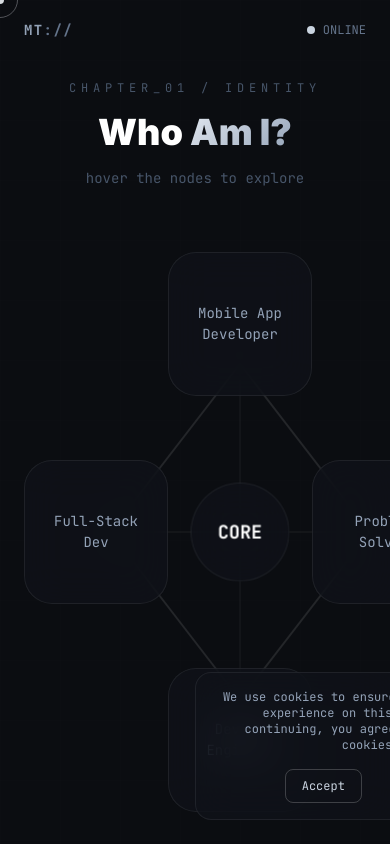
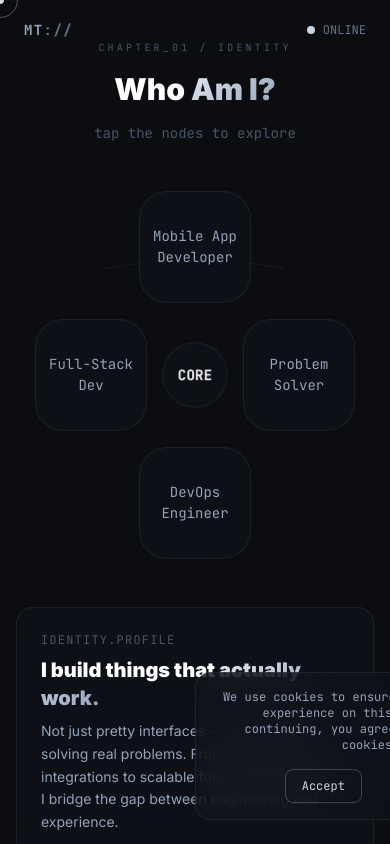
Before and after one commit to metur100/Medin, a Next.js app: page / in a window 390 px wide. Both pictures are taken after a click on the button "INITIALIZE EXPERIENCE". Shown: the top 844 px of the page. Built offline with nearby package versions, Linux system fonts and the light colour scheme.

Commit message:
Fix responsive identity

```diff
--- a/src/components/identity/IdentitySection.tsx
+++ b/src/components/identity/IdentitySection.tsx
@@ -1,6 +1,6 @@
 "use client";
 
-import { useRef, useState } from "react";
+import { useEffect, useRef, useState } from "react";
 import { motion, AnimatePresence, useInView } from "framer-motion";
 
 const STORIES: Record<string, { title: string; desc: string; tags: string[] }> = {
@@ -60,37 +60,81 @@ const NODES = [
   },
 ];
 
+function useIsCompact(breakpoint = 992) {
+  const [isCompact, setIsCompact] = useState(false);
+
+  useEffect(() => {
+    const onResize = () => setIsCompact(window.innerWidth < breakpoint);
+    onResize();
+    window.addEventListener("resize", onResize);
+    return () => window.removeEventListener("resize", onResize);
+  }, [breakpoint]);
+
+  return isCompact;
+}
+
 function NodeCard({
   node,
   active,
   inView,
   index,
   setActive,
+  isCompact,
 }: {
   node: (typeof NODES)[number];
   active: string | null;
   inView: boolean;
   index: number;
   setActive: (id: string | null) => void;
+  isCompact: boolean;
 }) {
   const isActive = active === node.id;
+  const sizeClass = isCompact
+    ? "w-28 h-28 sm:w-32 sm:h-32"
+    : "w-36 h-36 md:w-40 md:h-40";
+
+  const handleActivate = () => {
+    if (isCompact) {
+      setActive(isActive ? null : node.id);
+    }
+  };
+
+  const handleHoverStart = () => {
+    if (!isCompact) setActive(node.id);
+  };
+
+  const handleHoverEnd = () => {
+    if (!isCompact) setActive(null);
+  };
+
+  const handleKeyDown = (e: React.KeyboardEvent<HTMLDivElement>) => {
+    if (e.key === "Enter" || e.key === " ") {
+      e.preventDefault();
+      setActive(isActive ? null : node.id);
+    }
+  };
 
   return (
     <motion.div
       initial={{ opacity: 0, scale: 0.85 }}
       animate={inView ? { opacity: 1, scale: 1 } : {}}
       transition={{
-        delay: 0.2 + index * 0.1,
+        delay: 0.15 + index * 0.08,
         type: "spring",
         stiffness: 180,
       }}
-      whileHover={{ scale: 1.06 }}
-      onHoverStart={() => setActive(node.id)}
-      onHoverEnd={() => setActive(null)}
-      className="relative z-20"
+      whileHover={!isCompact ? { scale: 1.06 } : undefined}
+      onHoverStart={handleHoverStart}
+      onHoverEnd={handleHoverEnd}
+      onClick={handleActivate}
+      role="button"
+      tabIndex={0}
+      aria-pressed={isActive}
+      onKeyDown={handleKeyDown}
+      className="relative z-20 select-none"
     >
       <div
-        className="relative w-36 h-36 md:w-40 md:h-40 rounded-[28px] glass flex flex-col items-center justify-center gap-1 cursor-pointer transition-all duration-300"
+        className={`relative ${sizeClass} rounded-[28px] glass flex flex-col items-center justify-center gap-1 cursor-pointer transition-all duration-300`}
         style={{
           borderColor: isActive ? node.color : "rgba(255,255,255,0.07)",
           borderWidth: "1px",
@@ -101,7 +145,7 @@ function NodeCard({
         {node.label.map((line) => (
           <span
             key={line}
-            className="font-mono text-sm md:text-base text-slate-400 text-center leading-tight block"
+            className="font-mono text-sm md:text-base text-slate-400 text-center leading-tight block pointer-events-none"
           >
             {line}
           </span>
@@ -121,10 +165,35 @@ function NodeCard({
   );
 }
 
+function CoreButton({
+  reset,
+  compact,
+}: {
+  reset: () => void;
+  compact: boolean;
+}) {
+  return (
+    <motion.div animate={{ scale: [1, 1.05, 1] }} transition={{ duration: 3, repeat: Infinity }}>
+      <button
+        type="button"
+        onClick={reset}
+        className={`rounded-full glass border border-white/10 flex items-center justify-center cursor-pointer ${
+          compact ? "w-16 h-16 sm:w-20 sm:h-20" : "w-24 h-24 md:w-28 md:h-28"
+        }`}
+      >
+        <span className={`font-mono font-bold text-white ${compact ? "text-sm sm:text-base" : "text-lg"}`}>
+          CORE
+        </span>
+      </button>
+    </motion.div>
+  );
+}
+
 export default function IdentitySection() {
   const [active, setActive] = useState<string | null>(null);
   const ref = useRef<HTMLDivElement>(null);
   const inView = useInView(ref, { once: true, margin: "-20%" });
+  const isCompact = useIsCompact(992);
 
   const activeNode = active ? NODES.find((n) => n.id === active) : null;
   const activeStory = active ? STORIES[active] : null;
@@ -133,45 +202,97 @@ export default function IdentitySection() {
     <section
       id="identity"
       ref={ref}
-      className="snap-section min-h-screen flex items-center relative overflow-hidden bg-dark-950 py-20"
+      className="snap-section min-h-screen flex items-center relative overflow-hidden bg-dark-950 py-10 md:py-20"
     >
       <div className="absolute inset-0 bg-grid opacity-25" />
 
-      <div className="relative z-10 max-w-7xl mx-auto px-6 w-full">
+      <div className="relative z-10 max-w-7xl mx-auto px-4 sm:px-6 w-full">
         <motion.div
           initial={{ opacity: 0, y: 40 }}
           animate={inView ? { opacity: 1, y: 0 } : {}}
           transition={{ duration: 0.7 }}
-          className="mb-16 text-center"
+          className="mb-8 md:mb-16 text-center"
         >
-          <p className="font-mono text-xs tracking-[0.4em] text-slate-600 uppercase mb-4">
+          <p className="font-mono text-[10px] sm:text-xs tracking-[0.32em] sm:tracking-[0.4em] text-slate-600 uppercase mb-4">
             CHAPTER_01 / IDENTITY
           </p>
-          <h2 className="text-4xl md:text-6xl font-black">
+
+          <h2 className="text-3xl md:text-6xl font-black">
             <span className="text-white">Who </span>
             <span className="gradient-text">Am I?</span>
           </h2>
+
           <p className="text-slate-600 mt-4 text-sm font-mono">
-            hover the nodes to explore
+            {isCompact ? "tap the nodes to explore" : "hover the nodes to explore"}
           </p>
         </motion.div>
 
-        <div className="grid lg:grid-cols-2 gap-16 items-center">
-          {/* LEFT SIDE */}
+        <div className={`grid ${isCompact ? "grid-cols-1 gap-6" : "lg:grid-cols-2 gap-16"} items-center`}>
+          {/* LEFT */}
           <motion.div
-            initial={{ opacity: 0, scale: 0.95 }}
+            initial={{ opacity: 0, scale: 0.98 }}
             animate={inView ? { opacity: 1, scale: 1 } : {}}
-            transition={{ duration: 0.8, delay: 0.15 }}
+            transition={{ duration: 0.8, delay: 0.12 }}
             className="flex justify-center"
           >
-            <div className="relative w-full max-w-[620px] h-[560px]">
-              {/* Connector lines */}
+            <div
+              className="relative w-full max-w-[720px]"
+              style={{ height: isCompact ? "auto" : "560px" }}
+            >
               <svg
-                className="absolute inset-0 w-full h-full pointer-events-none z-0"
-                viewBox="0 0 100 100"
+                className={`absolute inset-0 w-full ${isCompact ? "h-40" : "h-full"} pointer-events-none z-0`}
+                viewBox={isCompact ? "0 0 100 60" : "0 0 100 100"}
                 preserveAspectRatio="none"
               >
-                {/* outer box-to-box diagonal lines */}
+                {isCompact ? (
+                  <>
+                    <motion.line
+                      x1="50"
+                      y1="10"
+                      x2="50"
+                      y2="30"
+                      stroke="rgba(255,255,255,0.05)"
+                      strokeWidth="0.4"
+                      initial={{ pathLength: 0, opacity: 0 }}
+                      animate={inView ? { pathLength: 1, opacity: 1 } : {}}
+                      transition={{ duration: 0.6, delay: 0.15 }}
+                    />
+                    <motion.line
+                      x1="25"
+                      y1="35"
+                      x2="50"
+                      y2="30"
+                      stroke="rgba(255,255,255,0.05)"
+                      strokeWidth="0.4"
+                      initial={{ pathLength: 0, opacity: 0 }}
+                      animate={inView ? { pathLength: 1, opacity: 1 } : {}}
+                      transition={{ duration: 0.6, delay: 0.2 }}
+                    />
+                    <motion.line
+                      x1="75"
+                      y1="35"
+                      x2="50"
+                      y2="30"
+                      stroke="rgba(255,255,255,0.05)"
+                      strokeWidth="0.4"
+                      initial={{ pathLength: 0, opacity: 0 }}
+                      animate={inView ? { pathLength: 1, opacity: 1 } : {}}
+                      transition={{ duration: 0.6, delay: 0.25 }}
+                    />
+                    <motion.line
+                      x1="50"
+                      y1="45"
+                      x2="50"
+                      y2="35"
+                      stroke="rgba(255,255,255,0.05)"
+                      strokeWidth="0.4"
+                      initial={{ pathLength: 0, opacity: 0 }}
+                      animate={inView ? { pathLength: 1, opacity: 1 } : {}}
+                      transition={{ duration: 0.6, delay: 0.3 }}
+                    />
+                  </>
+                ) : (
+                  <>
                     <motion.line
                       x1="50"
                       y1="20"
@@ -217,7 +338,6 @@ export default function IdentitySection() {
                       transition={{ duration: 0.8, delay: 0.5 }}
                     />
 
-                {/* optional soft lines to core */}
                     <motion.line
                       x1="50"
                       y1="20"
@@ -262,9 +382,11 @@ export default function IdentitySection() {
                       animate={inView ? { pathLength: 1, opacity: 1 } : {}}
                       transition={{ duration: 0.7, delay: 0.7 }}
                     />
+                  </>
+                )}
               </svg>
 
-              {/* Grid */}
+              {!isCompact ? (
                 <div
                   className="relative z-10 h-full w-full grid place-items-center"
                   style={{
@@ -284,6 +406,7 @@ export default function IdentitySection() {
                       inView={inView}
                       index={0}
                       setActive={setActive}
+                      isCompact={isCompact}
                     />
                   </div>
 
@@ -294,20 +417,12 @@ export default function IdentitySection() {
                       inView={inView}
                       index={1}
                       setActive={setActive}
+                      isCompact={isCompact}
                     />
                   </div>
 
                   <div style={{ gridArea: "core" }} className="relative z-20">
-                  <motion.div
-                    animate={{ scale: [1, 1.06, 1] }}
-                    transition={{ duration: 3, repeat: Infinity }}
-                  >
-                    <div className="w-24 h-24 md:w-28 md:h-28 rounded-full glass border border-white/10 flex items-center justify-center">
-                      <span className="font-mono text-lg font-bold text-white">
-                        CORE
-                      </span>
-                    </div>
-                  </motion.div>
+                    <CoreButton reset={() => setActive(null)} compact={false} />
                   </div>
 
                   <div style={{ gridArea: "right" }} className="justify-self-end">
@@ -317,6 +432,7 @@ export default function IdentitySection() {
                       inView={inView}
                       index={2}
                       setActive={setActive}
+                      isCompact={isCompact}
                     />
                   </div>
 
@@ -327,14 +443,58 @@ export default function IdentitySection() {
                       inView={inView}
                       index={3}
                       setActive={setActive}
+                      isCompact={isCompact}
                     />
                   </div>
                 </div>
+              ) : (
+                <div className="relative z-10 flex flex-col items-center gap-4 py-4">
+                  <NodeCard
+                    node={NODES[0]}
+                    active={active}
+                    inView={inView}
+                    index={0}
+                    setActive={setActive}
+                    isCompact={isCompact}
+                  />
+
+                  <div className="w-full flex items-center justify-center gap-4 sm:gap-6">
+                    <NodeCard
+                      node={NODES[1]}
+                      active={active}
+                      inView={inView}
+                      index={1}
+                      setActive={setActive}
+                      isCompact={isCompact}
+                    />
+
+                    <CoreButton reset={() => setActive(null)} compact />
+
+                    <NodeCard
+                      node={NODES[2]}
+                      active={active}
+                      inView={inView}
+                      index={2}
+                      setActive={setActive}
+                      isCompact={isCompact}
+                    />
+                  </div>
+
+                  <NodeCard
+                    node={NODES[3]}
+                    active={active}
+                    inView={inView}
+                    index={3}
+                    setActive={setActive}
+                    isCompact={isCompact}
+                  />
+                </div>
+              )}
             </div>
           </motion.div>
 
-          {/* RIGHT SIDE */}
-          <div className="relative min-h-[300px] flex items-center">
+          {/* RIGHT */}
+          <div className={`relative ${isCompact ? "w-full mt-2" : "min-h-[300px] flex items-center"}`}>
             <AnimatePresence mode="wait">
               {activeNode && activeStory ? (
                 <motion.div
@@ -342,16 +502,18 @@ export default function IdentitySection() {
                   initial={{ opacity: 0, x: 40, filter: "blur(10px)" }}
                   animate={{ opacity: 1, x: 0, filter: "blur(0px)" }}
                   exit={{ opacity: 0, x: -40, filter: "blur(10px)" }}
-                  transition={{ duration: 0.4 }}
-                  className="glass rounded-2xl p-8 w-full"
+                  transition={{ duration: 0.35 }}
+                  className="glass rounded-2xl p-6 md:p-8 w-full"
                   style={{ borderColor: `${activeNode.color}20` }}
                 >
-                  <h3 className="text-2xl font-black text-white mb-4">
+                  <h3 className="text-xl md:text-2xl font-black text-white mb-3">
                     {activeStory.title}
                   </h3>
-                  <p className="text-slate-300 text-base leading-relaxed mb-6">
+
+                  <p className="text-slate-300 text-sm md:text-base leading-relaxed mb-4">
                     {activeStory.desc}
                   </p>
+
                   <div className="flex flex-wrap gap-2">
                     {activeStory.tags.map((tag) => (
                       <span
@@ -376,19 +538,20 @@ export default function IdentitySection() {
                   exit={{ opacity: 0 }}
                   className="w-full space-y-4"
                 >
-                  <div className="glass rounded-2xl p-8">
-                    <p className="font-mono text-xs text-slate-600 uppercase tracking-widest mb-3">
+                  <div className="glass rounded-2xl p-6 md:p-8">
+                    <p className="font-mono text-xs text-slate-600 uppercase tracking-widest mb-2">
                       IDENTITY.PROFILE
                     </p>
-                    <h3 className="text-2xl font-black text-white mb-3">
+
+                    <h3 className="text-xl md:text-2xl font-black text-white mb-2">
                       I build things that{" "}
                       <span className="gradient-text">actually work.</span>
                     </h3>
-                    <p className="text-slate-400 text-sm leading-relaxed">
-                      Not just pretty interfaces — real systems solving real
-                      problems. From Azure cloud integrations to scalable
-                      full-stack applications, I bridge the gap between
-                      engineering and experience.
+
+                    <p className="text-slate-400 text-sm md:text-base leading-relaxed">
+                      Not just pretty interfaces — real systems solving real problems.
+                      From Azure cloud integrations to scalable full-stack applications,
+                      I bridge the gap between engineering and experience.
                     </p>
                   </div>
 
@@ -396,9 +559,9 @@ export default function IdentitySection() {
                     {STATS.map((s) => (
                       <div
                         key={s.label}
-                        className="glass rounded-xl p-4 text-center"
+                        className="glass rounded-xl p-3 md:p-4 text-center"
                       >
-                        <p className="text-2xl font-black text-white">
+                        <p className="text-xl md:text-2xl font-black text-white">
                           {s.value}
                         </p>
                         <p className="font-mono text-xs text-slate-500 mt-1">
```
Lines whose indentation alone changed are shown as unchanged.
